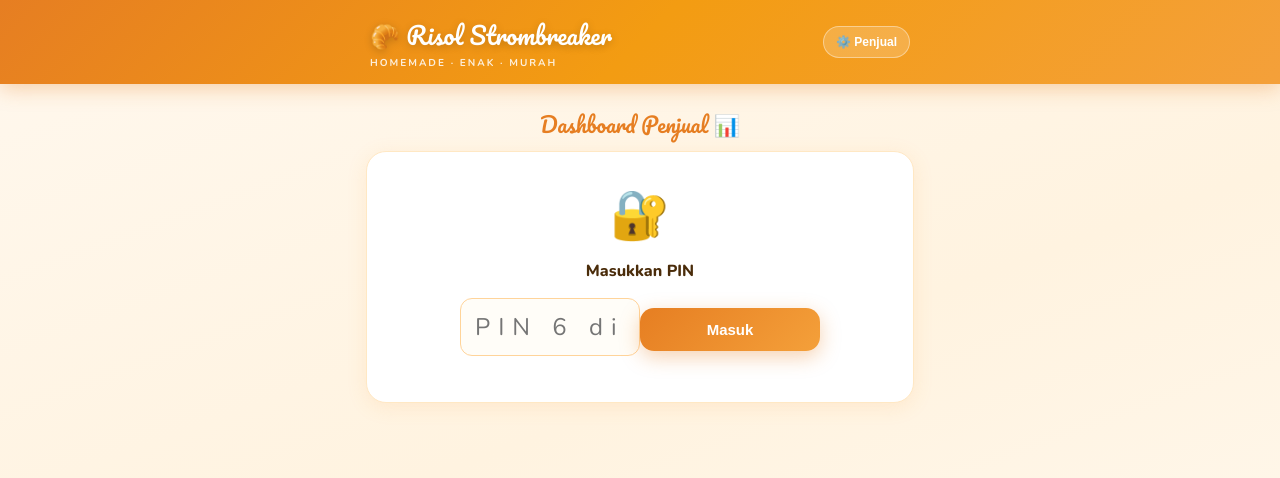
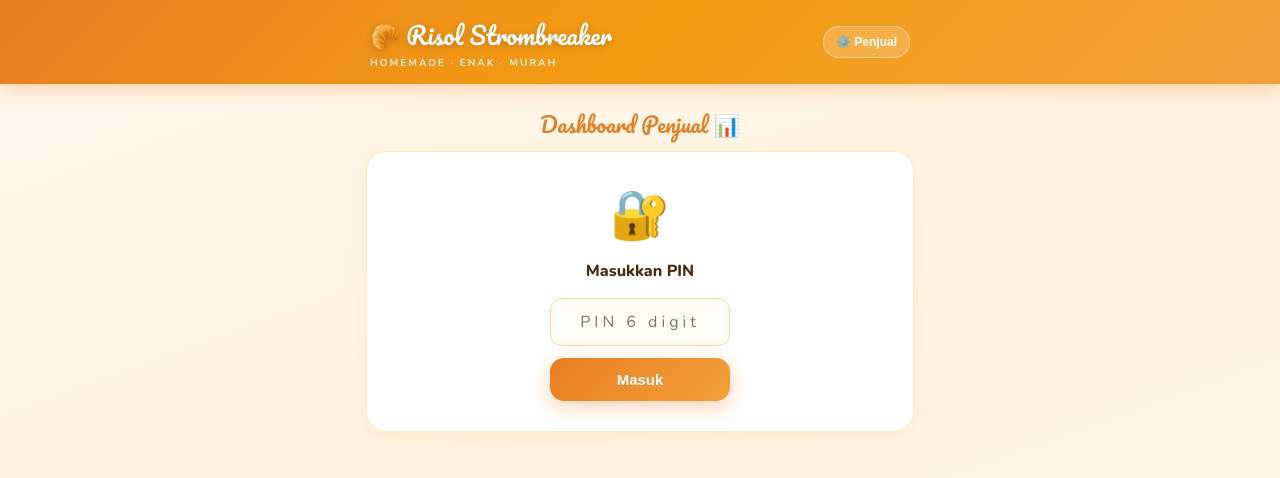
Before and after one commit to fahrisaputra0989-afk/Risol-Strombreaker-, a React (Vite) app: page / in a window 1280 px wide. Both pictures are taken after a click on the button "⚙️ Penjual". Shown: the top 478 px of the page. Built offline with nearby package versions, Linux system fonts and the light colour scheme.

Commit message:
Update App.jsx

```diff
--- a/src/App.jsx
+++ b/src/App.jsx
@@ -396,8 +396,8 @@ export default function App() {
                 <div style={{ fontSize:48, marginBottom:12 }}>🔐</div>
                 <div style={{ fontWeight:800, color:"#4A2C0A", marginBottom:16 }}>Masukkan PIN</div>
                 <input type="password" className="inp" placeholder="PIN 6 digit" maxLength={6}
-                  value={dashPin} onChange={e=>setDashPin(e.target.value)}
-                  style={{ textAlign:"center", fontSize:24, letterSpacing:8, maxWidth:180, margin:"0 auto 16px" }} />
+                 value={dashPin} onChange={e=>setDashPin(e.target.value)}
+                 style={{ textAlign:"center", fontSize:16, letterSpacing:4, maxWidth:180, margin:"0 auto 12px", display:"block" }} />
                 <button className="btn btn-primary" style={{ maxWidth:180, margin:"0 auto" }}
                   onClick={()=>{ if(dashPin===DASH_PIN) setDashUnlocked(true); else alert("PIN salah!"); }}>
                   Masuk
```
